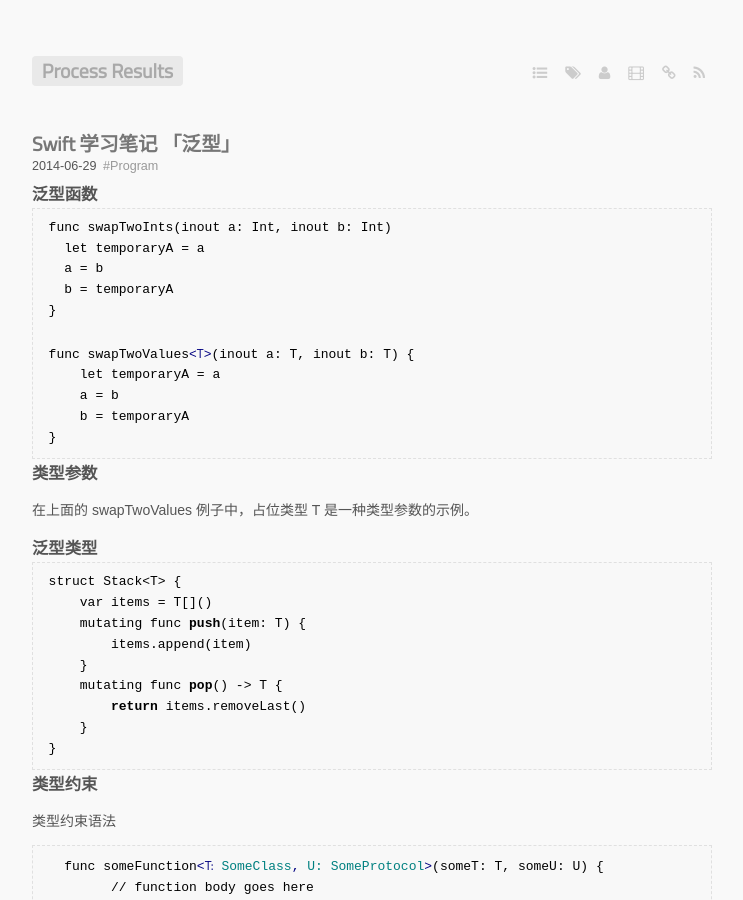
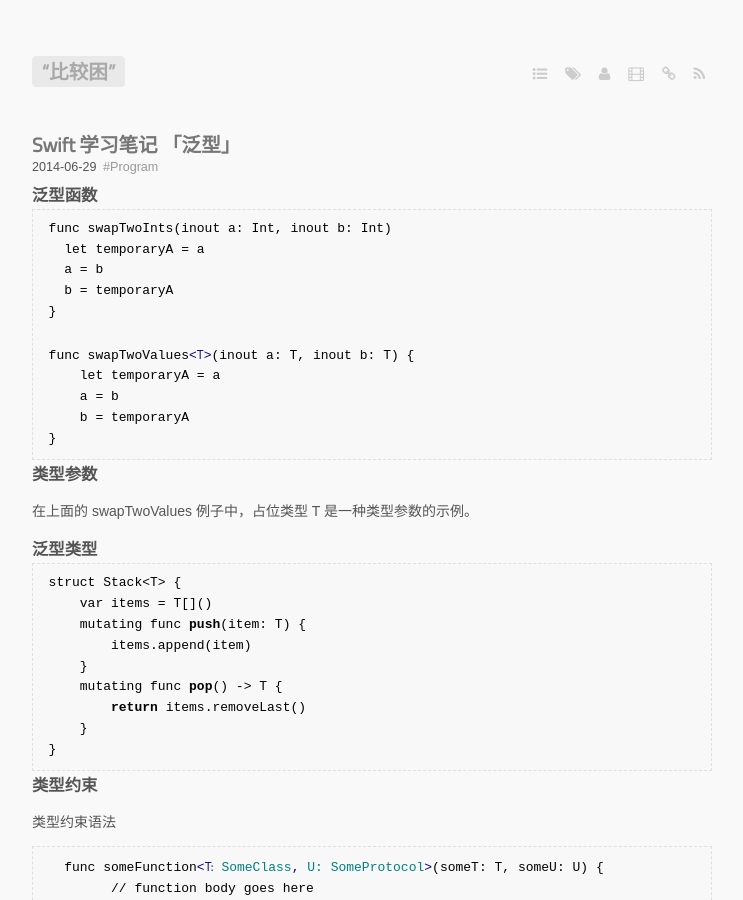
Before and after one commit to yichenluan/yichenluan.github.io, a Jekyll site: the page built from index.markdown, in a window 1280 px wide and 900 px high. Shown: the whole window, without its empty margins (268-1011 px from the left). Built offline with Jekyll 4.4.1, drawn with Linux system fonts in a browser that asks for light colours; some web fonts are replaced; Markdown is read by kramdown in place of the engine named in the settings; comment, search, counter and statistics services are not loaded.

Commit message:
Change Name

```diff
--- a/_config.yml
+++ b/_config.yml
@@ -1,7 +1,7 @@
 markdown: rdiscount
 pygments: true
 permalink: /:year/:month/:day/:title.html
-name: "Process Results"
+name: “比较困”
 markdown: rdiscount
 
 author: "yichenluan"
```
